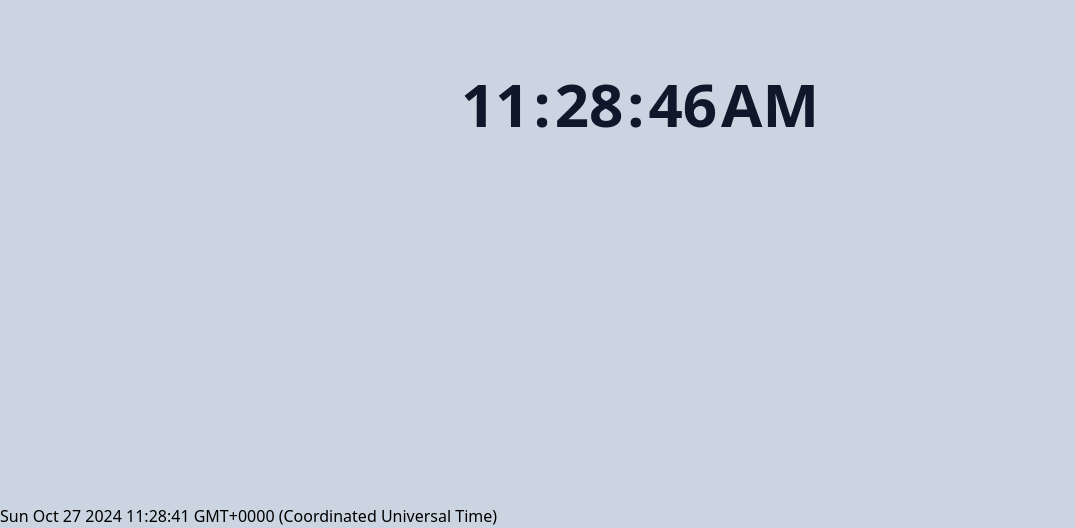
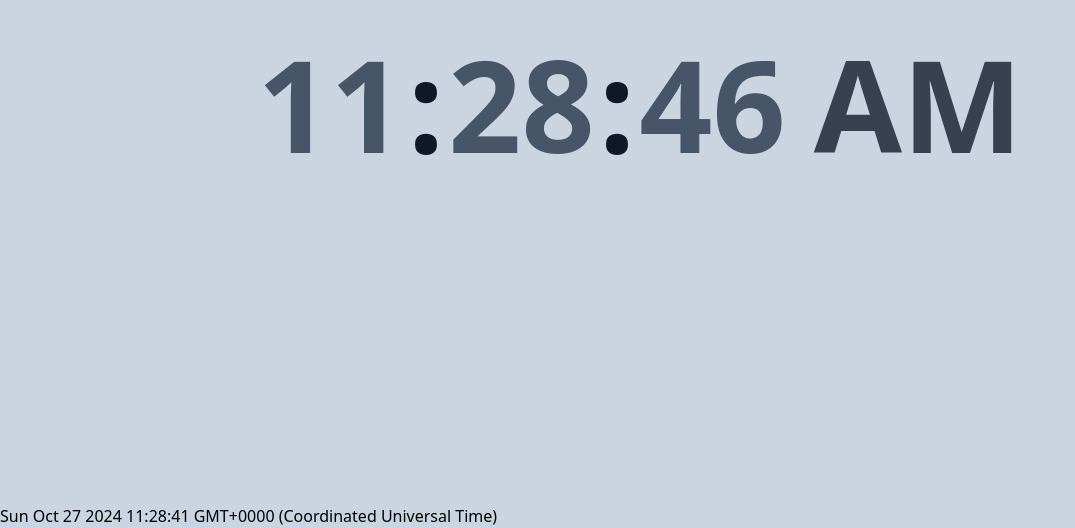
Before and after one commit to anfasmohammed/digital-clock, a plain HTML site: page index.html in a window 1280 px wide. Shown: the part 296-824 px from the top of the page, without its empty margins (0-1075 px from the left). Drawn offline with nearby package versions, Linux system fonts and the light colour scheme.

Commit message:
final commit

```diff
--- a/index.html
+++ b/index.html
@@ -7,13 +7,13 @@
     <title>Document</title>
 </head>
 <body class="bg-slate-300">
-    <div class="flex justify-center items-center h-screen text-6xl gap-1 font-semibold text-slate-900">
+    <div class="flex justify-center items-center h-screen text-6xl md:text-9xl gap-1 font-semibold text-slate-600">
         <span id="hours">00</span>
-        <span>:</span>
+        <span class="text-slate-900 ">:</span>
         <span id="minutes">00</span>
-        <span>:</span>
+        <span class="text-slate-900">:</span>
         <span id="seconds">00</span>
-        <span id="section">AM</span>
+        <span class="ml-6 text-gray-700 " id="section">AM</span>
     </div>
     <div id="clock">clock</div>
 
```
Also changed, not shown: DIGITAL CLOCK SS1.png (added), DIGITAL CLOCK SS2.png (added), 1 other file.
